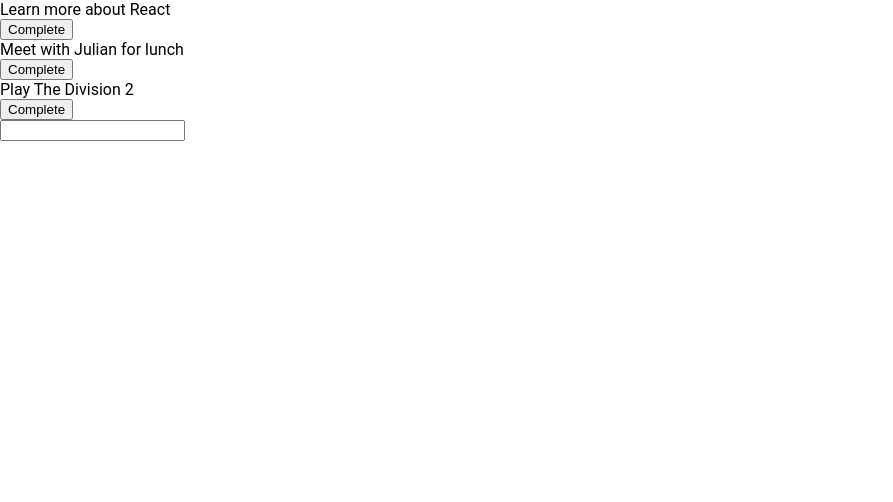
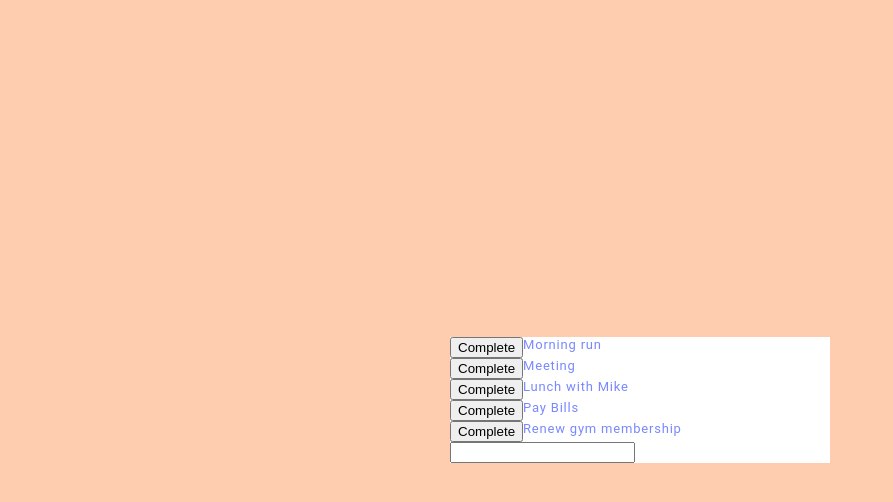
Before and after one commit to eric-to/todo, a React (Create React App) app: page / in a window 1280 px wide. Shown: the top 502 px of the page, without its empty margins (0-893 px from the left). Built offline with nearby package versions, Linux system fonts and the light colour scheme.

Commit message:
Refactor app

```diff
--- a/src/App.css
+++ b/src/App.css
@@ -1,7 +1,28 @@
+html {
+  height: 100%;
+}
+
 body {
+  background-color: #FECDAF;
+  color: #7888FF;
+  font-family: "Roboto", "Droid Sans", "Helvetica Neue", sans-serif;
+  font-size: 13px;
+  height: 100%;
+  letter-spacing: 0.8px;
   margin: 0;
   padding: 0;
-  font-family: "Roboto", "Droid Sans", "Helvetica Neue", sans-serif;
-  -webkit-font-smoothing: antialiased;
-  -moz-osx-font-smoothing: grayscale;
+  /* -webkit-font-smoothing: antialiased;
+  -moz-osx-font-smoothing: grayscale; */
+  display: flex;
+  justify-content: center;
+  align-items: center;
 }
+
+.todo-list {
+  background-color: white;
+  min-width: 380px;
+}
+
+.todo {
+  display: flex;
+}
--- a/src/App.js
+++ b/src/App.js
@@ -1,10 +1,15 @@
 import React, { useState } from 'react';
+
+import Todo from './Todo';
+import TodoForm from './TodoForm';
 
 function App() {
   const [todos, setTodos] = useState([
-    { text: "Learn more about React", isDone: false },
-    { text: "Meet with Julian for lunch", isDone: false },
-    { text: "Play The Division 2", isDone: false }
+    { text: "Morning run", isDone: false },
+    { text: "Meeting", isDone: false },
+    { text: "Lunch with Mike", isDone: false },
+    { text: "Pay Bills", isDone: false },
+    { text: "Renew gym membership", isDone: false }
   ]);
 
   const addTodo = text => {
@@ -35,41 +40,4 @@ function App() {
   );
 }
 
-// const Todo = ({ todo }) => <div className="todo">{todo.text}</div>
-
-function Todo({ todo, index, completeTodo }) {
-  return (
-    <div
-      className="todo"
-      style={{ textDecoration: todo.isDone ? "line-through" : "" }}
-    >
-      {todo.text}
-      <div>
-        <button onClick={() => completeTodo(index)}>Complete</button>
-      </div>
-    </div>
-  );
-}
-
-function TodoForm({ addTodo }) {
-  const [value, setValue] = useState("");
-
-  const handleSubmit = e => {
-    e.preventDefault();
-    if (!value) return;
-    addTodo(value);
-    setValue("");
-  };
-
-  return (
-    <form onSubmit={handleSubmit}>
-      <input
-        type="text"
-        className="input"
-        onChange={e => setValue(e.target.value)}
-      />
-    </form>
-  )
-}
-
 export default App;
--- /dev/null
+++ b/src/Todo.js
@@ -0,0 +1,17 @@
+import React from 'react';
+
+function Todo({ todo, index, completeTodo }) {
+  return (
+    <div
+      className="todo"
+      style={{ textDecoration: todo.isDone ? "line-through" : "" }}
+    >
+      <div>
+        <button onClick={() => completeTodo(index)}>Complete</button>
+      </div>
+      {todo.text}
+    </div>
+  );
+}
+
+export default Todo;
--- /dev/null
+++ b/src/TodoForm.js
@@ -0,0 +1,24 @@
+import React, { useState } from 'react';
+
+function TodoForm({ addTodo }) {
+  const [value, setValue] = useState("");
+
+  const handleSubmit = e => {
+    e.preventDefault();
+    if (!value) return;
+    addTodo(value);
+    setValue("");
+  };
+
+  return (
+    <form onSubmit={handleSubmit}>
+      <input
+        type="text"
+        className="input"
+        onChange={e => setValue(e.target.value)}
+      />
+    </form>
+  )
+}
+
+export default TodoForm;
```
